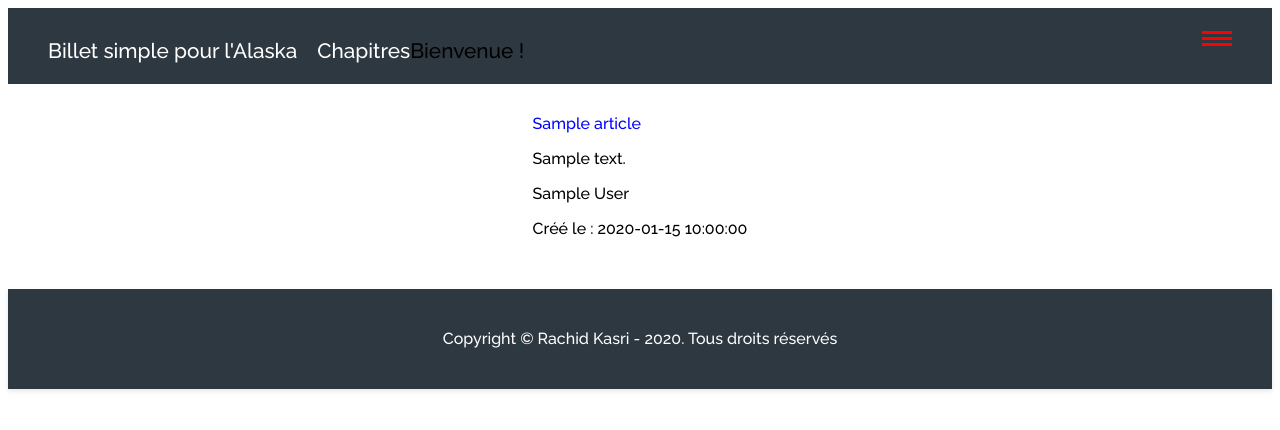
After one commit to KasriRach/P4.kasrirach, a PHP site: template view/chapitres.php in a window 1280 px wide. The commit adds this page. Shown: the top 430 px of the page. Run offline with PHP 8.4, Linux system fonts and the light colour scheme; the template is opened without the code that fills it: most values are stand-ins (such as "Sample title", 1, 10 or a date in 2020); some libraries are stand-ins or nearby versions.

Commit message:
Blog de jean Forteroche

```diff
--- a/config/Router.php
+++ b/config/Router.php
@@ -59,6 +59,8 @@ class Router
                     $this->backController->deleteUser($this->request->getGet()->get('userId'));
                 } elseif ($route === 'administration') {
                     $this->backController->administration();
+                }elseif($route === 'chapitres'){
+                    $this->backController->chapitres();
                 } else {
                     $this->errorController->errorNotFound();
                 }
--- a/public/css/styles.css
+++ b/public/css/styles.css
@@ -166,6 +166,10 @@ h2 {
   text-align: justify;
   padding: 30px;
   margin: auto;
+}
+.chapters{
+  text-align: justify;
+  margin-top: 30px;
 }
 /* ---------------------- Responsive Design ------------------------- */
 
--- a/view/base.php
+++ b/view/base.php
@@ -19,6 +19,7 @@
                 <ul>
                     <li class="billet"><a href="index.php"> Billet simple pour l'Alaska</a></li>
                     <li class="billet1"><a href="index.php"> Accueil</a></li>
+                    <a href="../public/index.php?route=chapitres">Chapitres</a>
                     <?php
                     if ($this->session->get('pseudo')) {
 
--- /dev/null
+++ b/view/chapitres.php
@@ -0,0 +1,21 @@
+<?php $this->title = 'chapitres'; ?>
+<div class="chapters">
+    <?php
+    foreach ($articles as $article) {
+    ?>
+
+    <!--<?= htmlspecialchars($article->getId()); ?></h3>-->
+    <a
+        href="../public/index.php?route=article&articleId=<?= htmlspecialchars($article->getId()); ?>"><?= htmlspecialchars($article->getTitle()); ?></a>
+    <p><?= nl2br(substr(htmlspecialchars_decode($article->getContent()), 0, 50000)); ?></p>
+    <p><?= htmlspecialchars($article->getAuthor()); ?></p>
+    <p>Créé le : <?= htmlspecialchars($article->getCreatedAt()); ?></p>
+
+    <!--<a href="../public/index.php?route=editArticle&articleId=<?= $article->getId(); ?>">Modifier</a><br>
+        <a href="../public/index.php?route=deleteArticle&articleId=<?= $article->getId(); ?>">Supprimer</a><br>-->
+    <br>
+
+    <?php
+    }
+    ?>
+</div>
```
Also changed, not shown: src/controller/BackController.php (+13 -3 lines), view/form_comment.php (+9 -4 lines).
